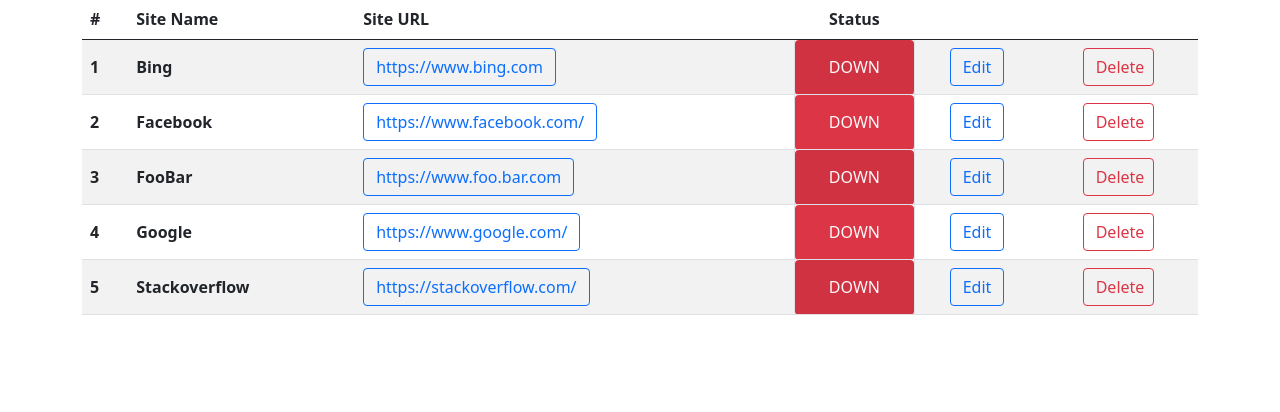
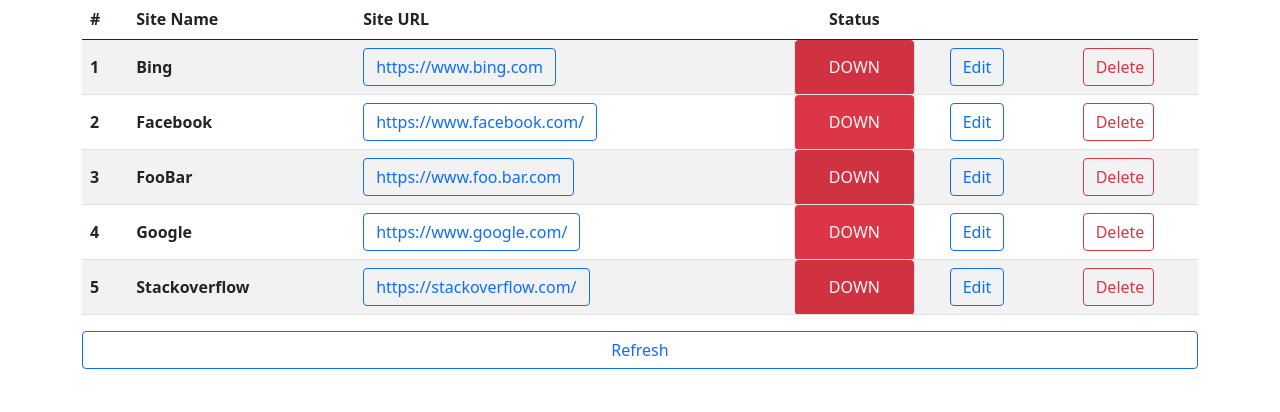
Before and after one commit to Rhdr/Uptime_Monitor_System, a Django app: page / in a window 1280 px wide. Shown: the part 119-531 px from the top of the page. Run offline with Django 3.2, Linux system fonts and the light colour scheme; data comes from the database, SQL or seed files in the repository.

Commit message:
added refresh btn

```diff
--- a/Uptime_Monitor_System/monitor/templates/monitor/home.html
+++ b/Uptime_Monitor_System/monitor/templates/monitor/home.html
@@ -81,6 +81,7 @@
             <p>No records found</p>
             {% endif %}
         </div>
+        <a class="btn btn-outline-primary w-100" href="{% url 'monitor-home' %}">Refresh</a>
     </main>
     <!-- </div> -->
 
@@ -130,6 +131,8 @@
         </div>
     </div>
 
+
+
     <!-- bootstrap -->
     <script src="https://cdn.jsdelivr.net/npm/bootstrap@5.0.2/dist/js/bootstrap.bundle.min.js"
         integrity="sha384-MrcW6ZMFYlzcLA8Nl+NtUVF0sA7MsXsP1UyJoMp4YLEuNSfAP+JcXn/tWtIaxVXM"
```
